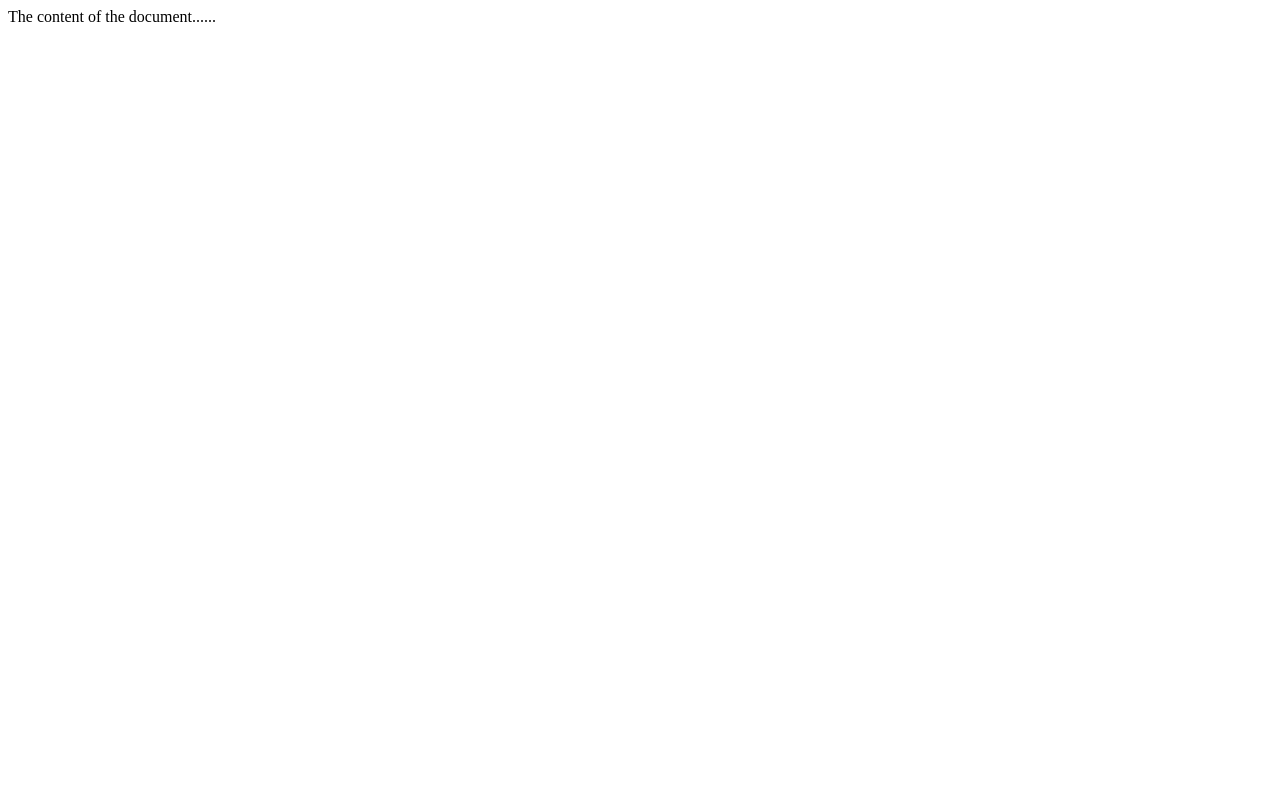
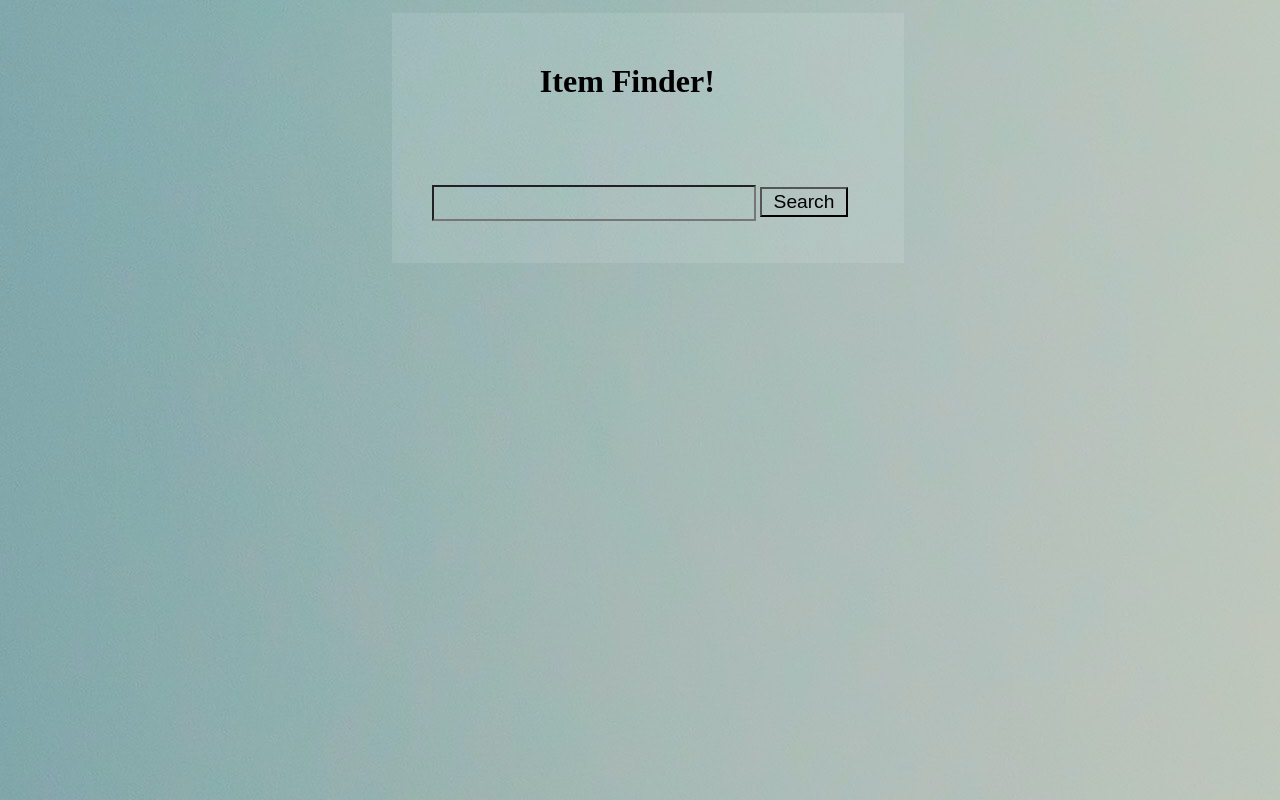
Before and after one commit to Jake4477/ItemFinder.github.io, a plain HTML site: page index.html in a window 1280 px wide. Drawn offline with Linux system fonts and the light colour scheme.

Commit message:
Add files via upload

```diff
--- a/index.html
+++ b/index.html
@@ -1,11 +1,30 @@
 <!DOCTYPE html>
 <html>
 <head>
-<title>Title of the document</title>
+<link rel="stylesheet" href="stylesheet.css">
+<title>ItemFinder</title>
 </head>
 
 <body>
-The content of the document......
+
+    <center>
+
+        <div id = "backgroundC"></div>
+        <h1>Item Finder!</h1>
+        <input type = "text" id = "item">
+        <input type="button" id = "search" value="Search" onclick = "search()" />
+    </center>
+
+    <script>
+        function search(){
+            var input = document.getElementById("item");
+            alert("You entered: " + item.value);
+        }
+
+    </script>
+
+
+
 </body>
 
 </html>
--- /dev/null
+++ b/stylesheet.css
@@ -0,0 +1,36 @@
+body{
+    background-image: url("images/Background.jpg");
+}
+
+#item{
+    background-color: white;
+    background-color: transparent;
+
+    width: 25%;
+    height: 30PX;
+    margin-top:5%;
+
+    font-size: large;
+}
+
+h1{
+    margin-top: 5%;
+    margin-right: 2%;
+}
+
+#search{
+    width: 7%;
+    height: 30px;
+    background-color: transparent;
+    font-size: larger;
+}
+
+#backgroundC{
+    background-color: rgba(255, 255, 255, 0.1);
+    z-index: -5;
+    width: 40%;
+    margin-top: -50px;
+    position: absolute;
+    margin-left: 30%;
+    height: 250px;
+}
```
Also changed, not shown: images/Background.jpg (added).
